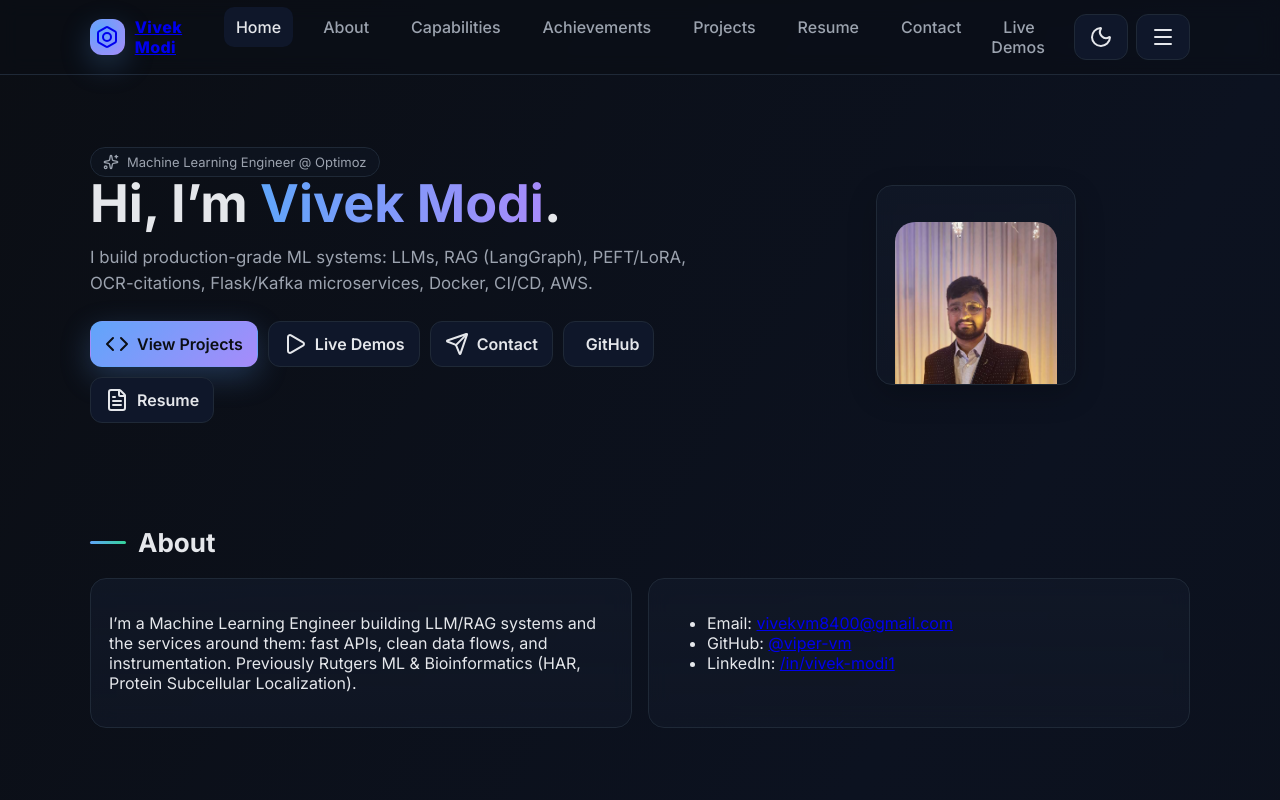
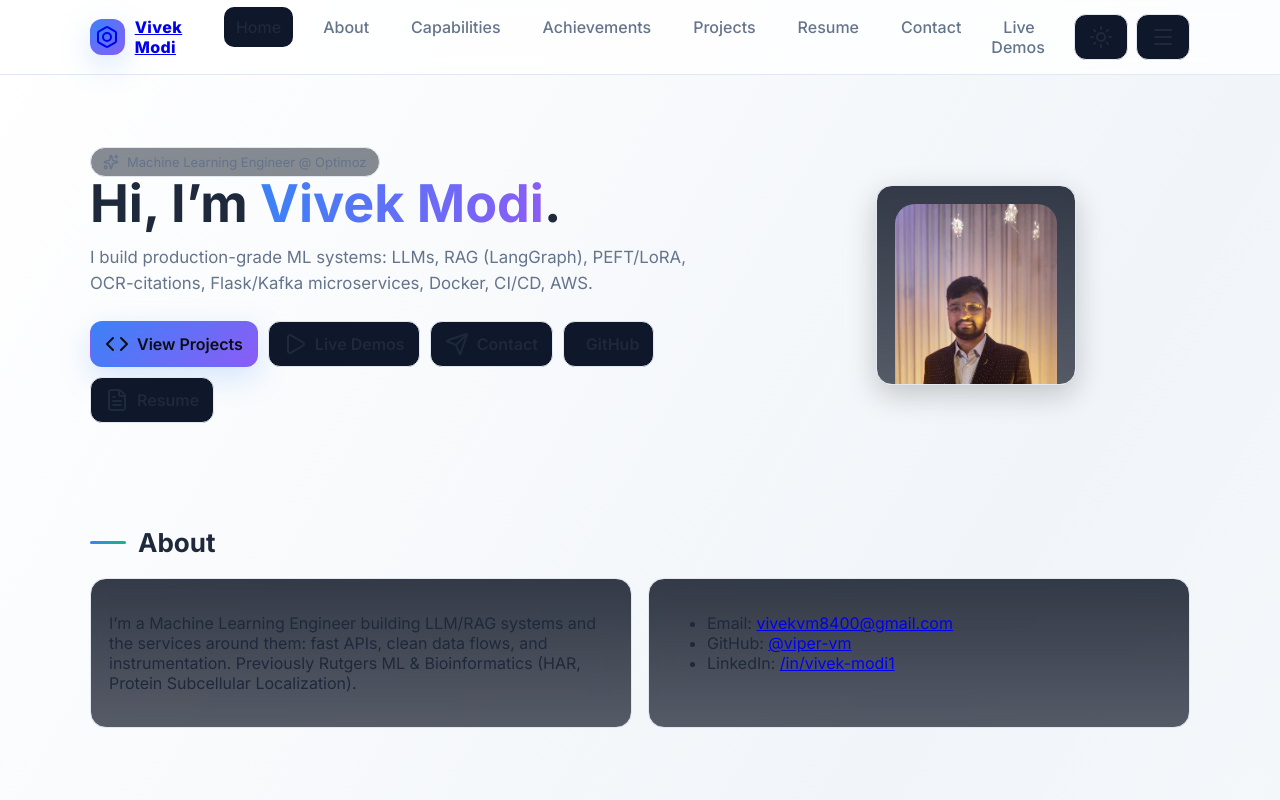
Before and after one commit to viper-vm/viper-vm.github.io, a plain HTML site: page index.html in a window 1280 px wide. Both pictures are taken after a click on the button 1101 px from the left and 37 px from the top of the page. Shown: the top 800 px of the page. Drawn offline with nearby package versions, Linux system fonts and the light colour scheme; no server answers; some icons are missing.

Commit message:
ui changes

```diff
--- a/index.html
+++ b/index.html
@@ -22,13 +22,38 @@
       --ring: rgba(96,165,250,0.45);
       --border: #1f2937;
     }
+
+    /* Light theme */
+    :root.light {
+      --bg: #ffffff;
+      --surface: #f8fafc;
+      --card: #ffffff;
+      --text: #1e293b;
+      --muted: #64748b;
+      --brand: #3b82f6;
+      --brand-2: #8b5cf6;
+      --accent: #10b981;
+      --ring: rgba(59,130,246,0.45);
+      --border: #e2e8f0;
+    }
     * { box-sizing: border-box; }
     html { scroll-behavior: smooth; }
     body {
       margin: 0;
       font-family: Inter, system-ui, -apple-system, Segoe UI, Roboto, "Helvetica Neue", Arial, "Apple Color Emoji", "Segoe UI Emoji";
+      background: var(--bg);
+      color: var(--text);
+      transition: background-color 0.3s ease, color 0.3s ease;
+    }
+
+    /* Dark theme background */
+    body:not(.light) {
       background: linear-gradient(120deg, var(--bg), #0c1220 40%, #0b0e14);
-      color: var(--text);
+    }
+
+    /* Light theme background */
+    :root.light body {
+      background: linear-gradient(120deg, var(--bg), #f1f5f9 40%, #ffffff);
     }
     .container { width: min(1100px, 92vw); margin: 0 auto; }
     header {
@@ -37,6 +62,11 @@
       background: rgba(11,14,20,0.6);
       border-bottom: 1px solid var(--border);
       z-index: 50;
+      transition: all 0.3s ease;
+    }
+
+    :root.light header {
+      background: rgba(255,255,255,0.8);
     }
     .nav { display: flex; align-items: center; justify-content: space-between; padding: 14px 0; }
     .brand { display: flex; align-items: center; gap: 10px; font-weight: 800; letter-spacing: 0.4px; }
@@ -65,6 +95,11 @@
       backdrop-filter: blur(10px);
       z-index: 100;
       padding: 80px 24px 24px;
+      transition: all 0.3s ease;
+    }
+
+    :root.light .mobile-nav {
+      background: rgba(255,255,255,0.95);
     }
 
     .mobile-nav.active { display: flex; flex-direction: column; }
@@ -329,7 +364,7 @@
       </div>
     </div>
     <div class="avatar card" aria-label="Avatar">
-      <img src="/assets/img/vivek.jpg" alt="Vivek Modi" style="width:100%;height:90%;object-fit:cover;border-radius:20px;object-position:center top 10%;" />
+      <img src="/assets/img/vivek.jpg" alt="Vivek Modi" style="width:100%;height:100%;object-fit:cover;border-radius:20px;object-position:center top;" />
     </div>
   </main>
 
@@ -457,12 +492,34 @@
 
     // Theme toggle
     const themeBtn = document.getElementById('themeToggle');
-    const current = localStorage.getItem('theme') || 'dark';
-    if (current === 'dark') document.documentElement.classList.add('dark');
+    const currentTheme = localStorage.getItem('theme') || 'dark';
+
+    // Initialize theme
+    if (currentTheme === 'light') {
+      document.documentElement.classList.add('light');
+      themeBtn.innerHTML = '<i data-lucide="sun"></i>';
+    } else {
+      document.documentElement.classList.remove('light');
+      themeBtn.innerHTML = '<i data-lucide="moon"></i>';
+    }
+
     themeBtn.addEventListener('click', () => {
-      document.documentElement.classList.toggle('dark');
-      const isDark = document.documentElement.classList.contains('dark');
-      localStorage.setItem('theme', isDark ? 'dark' : 'light');
+      const isLight = document.documentElement.classList.contains('light');
+
+      if (isLight) {
+        // Switch to dark
+        document.documentElement.classList.remove('light');
+        themeBtn.innerHTML = '<i data-lucide="moon"></i>';
+        localStorage.setItem('theme', 'dark');
+      } else {
+        // Switch to light
+        document.documentElement.classList.add('light');
+        themeBtn.innerHTML = '<i data-lucide="sun"></i>';
+        localStorage.setItem('theme', 'light');
+      }
+
+      // Re-create icons after innerHTML change
+      setTimeout(() => lucide?.createIcons(), 100);
     });
 
     // Mobile menu toggle
```
